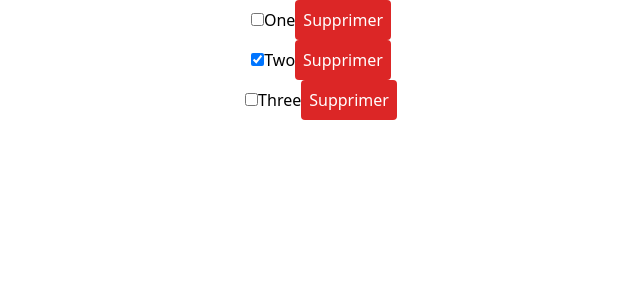
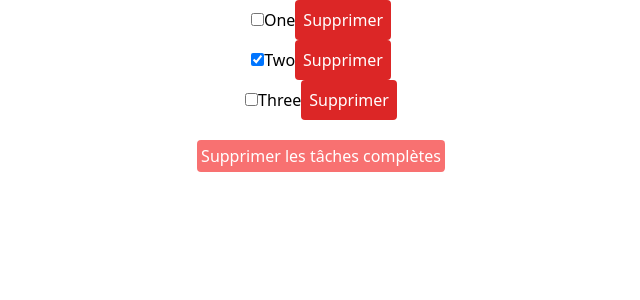
Before and after one commit to SIDIDEV1/react-js-grafikart, a React (Vite) app: page / in a window 1280 px wide. Shown: the top 300 px of the page, without its empty margins (319-959 px from the left). Built offline with nearby package versions, Linux system fonts and the light colour scheme.

Commit message:
Delete completed task

```diff
--- a/src/App.jsx
+++ b/src/App.jsx
@@ -14,6 +14,13 @@ function reducer(state, action) {
                 ...todo,
                 checked: !todo.checked
             } : todo)
+        }
+    }
+
+    if (action.type === 'CLEAR_COMPLETED') {
+        return {
+            ...state,
+            todos: state.todos.filter(todo => !todo.checked)
         }
     }
     return state
@@ -44,6 +51,13 @@ function App() {
                 </li>
             ))}
         </ul>
+
+        <button
+            onClick={() => dispatch({type: 'CLEAR_COMPLETED'})}
+            className="bg-red-400 text-white p-1 mt-5 rounded"
+        >
+            Supprimer les tâches complètes
+        </button>
     </div>
 }
 
```
